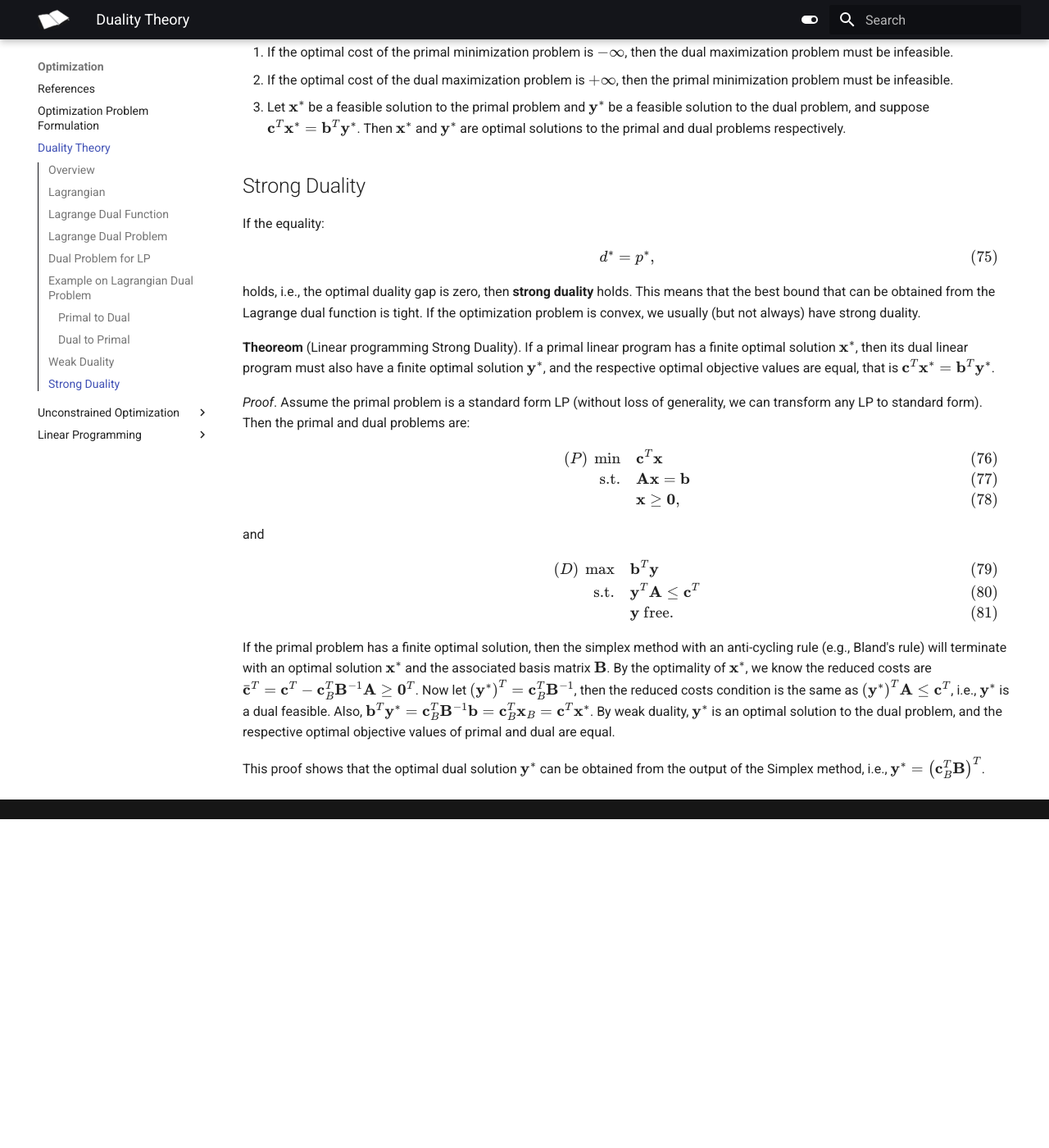
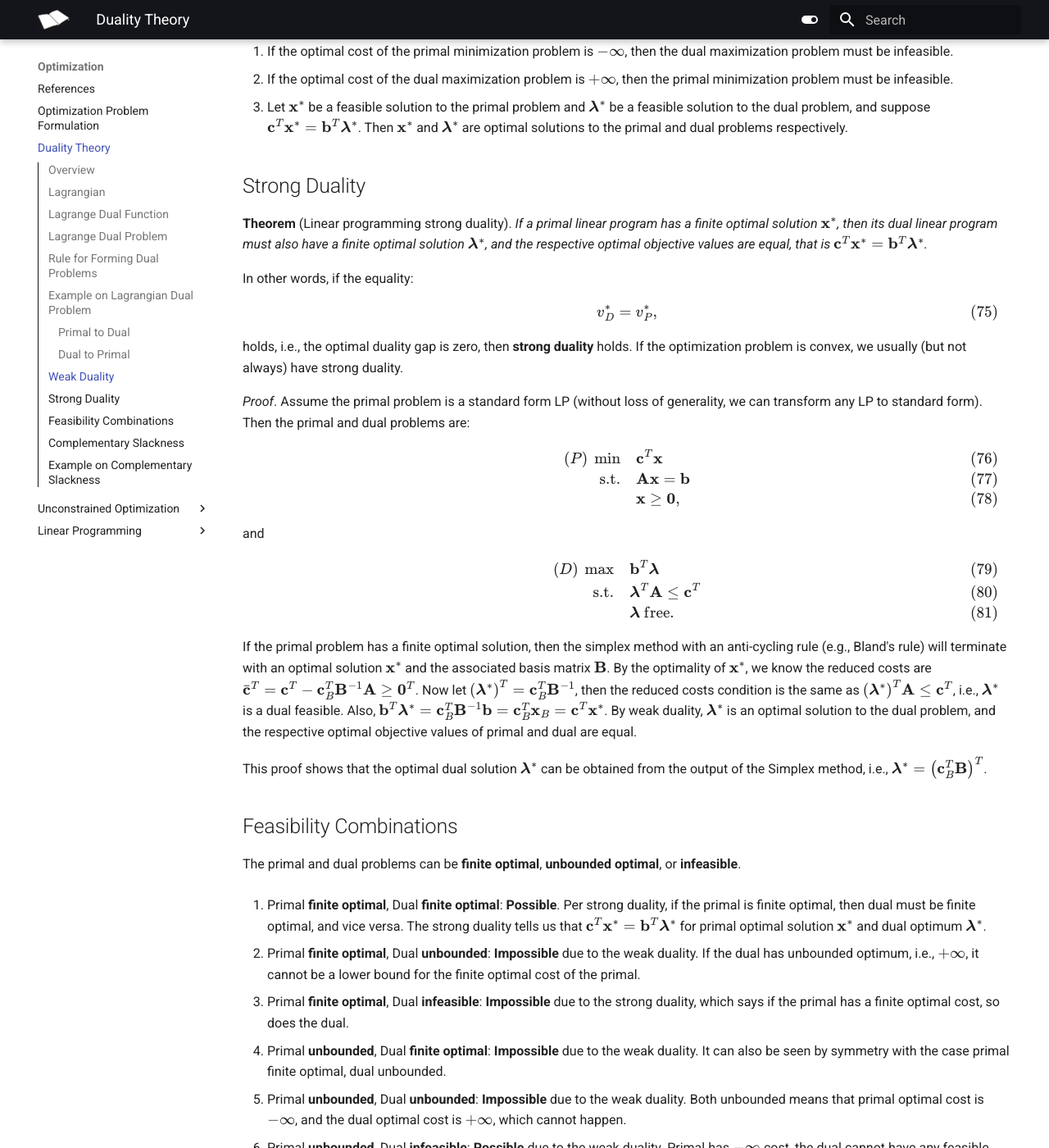
Before and after one commit to murundb/murundb.github.io, an MkDocs documentation site: the page built from docs/optimization/duality.md, in a window 1280 px wide and 1400 px high, scrolled down 6395 px. Shown: the whole window at 82% size. Built offline with MkDocs 1.6.1 and Material for MkDocs 9.7.7, drawn with Linux system fonts in a browser that asks for light colours; before the commit the page ends 7394 px from its top, so only the background shows below that; some of the changed text lies outside the part shown.

Commit message:
Updating notes

```diff
--- a/docs/optimization/duality.md
+++ b/docs/optimization/duality.md
@@ -113,7 +113,7 @@
 
 Notice that the **dual of the dual is the primal**.
 
-## Dual Problem for LP
+## Rule for Forming Dual Problems
 
 Given a standard form LP:
 
@@ -125,17 +125,17 @@
 \end{align}
 $$
 
-the general rules to formulate the dual problem with Lagrangian multiplier vector $\mathbf{y}$ are:
+the general rules to formulate the dual problem with Lagrangian multiplier vector $\boldsymbol{\lambda}$ are:
 
-1. $y_i (b_i - \mathbf{a}^T_i \mathbf{x}) \leq 0, \ \forall i$:
-    1. If $\mathbf{a}^T_i \mathbf{x} \geq b_i$, then $y_i \geq 0$.
-    2. If $\mathbf{a}^T_i \mathbf{x} \leq b_i$, then $y_i \leq 0$.
-    3. If $\mathbf{a}^T_i \mathbf{x} = b_i$, then $y_i$ is free.
+1. $\lambda_i (b_i - \mathbf{a}^T_i \mathbf{x}) \leq 0, \ \forall i$:
+    1. If $\mathbf{a}^T_i \mathbf{x} \geq b_i$, then $\lambda_i \geq 0$.
+    2. If $\mathbf{a}^T_i \mathbf{x} \leq b_i$, then $\lambda_i \leq 0$.
+    3. If $\mathbf{a}^T_i \mathbf{x} = b_i$, then $\lambda_i$ is free.
 
-2. $\left( c_j - \mathbf{y}^T \mathbf{A}_j \right)x_j \geq 0$:
-    1. If $x_j \geq 0$, then $c_j \geq \mathbf{y}^T \mathbf{A}_j$, i.e., $\mathbf{y}^T \mathbf{A}_j \leq c_j$.
-    2. If $x_j \leq 0$, then $c_j \leq \mathbf{y}^T \mathbf{A}_j$, i.e., $\mathbf{y}^T \mathbf{A}_j \geq c_j$.
-    3. If $x_j$ is free, then $c_j = \mathbf{y}^T \mathbf{A}_j$, i.e., $\mathbf{y}^T \mathbf{A}_j = c_j$.
+2. $\left( c_j - \boldsymbol{\lambda}^T \mathbf{A}_j \right)x_j \geq 0$:
+    1. If $x_j \geq 0$, then $c_j \geq \boldsymbol{\lambda}^T \mathbf{A}_j$, i.e., $\boldsymbol{\lambda}^T \mathbf{A}_j \leq c_j$.
+    2. If $x_j \leq 0$, then $c_j \leq \boldsymbol{\lambda}^T \mathbf{A}_j$, i.e., $\boldsymbol{\lambda}^T \mathbf{A}_j \geq c_j$.
+    3. If $x_j$ is free, then $c_j = \boldsymbol{\lambda}^T \mathbf{A}_j$, i.e., $\boldsymbol{\lambda}^T \mathbf{A}_j = c_j$.
 
 Using these two rules, given the primal LP:
 
@@ -155,13 +155,13 @@
 
 $$
 \begin{align}
-\max \quad& \sum^{m}_{i = 1} b_i y_i  \\
-\text{s.t.} \quad& \sum^{m}_{i = 1} a_{ij} y_i \leq c_j, \quad j = 1, \ldots, n_1 \\
-\quad& \sum^{m}_{i = 1} a_{ij} y_i = c_j, \quad j = n_1 + 1, \ldots, n_2 \\
-\quad& \sum^{m}_{i = 1} a_{ij} y_i \geq c_j, \quad j = n_2 + 1, \ldots, n \\
-\quad& y_i \geq 0, \quad i = 1, \ldots, m_1 \\
-\quad& y_i \ \text{free}, \quad j = m_1 + 1, \ldots, m_2 \\
-\quad& y_j \leq 0, \quad i = m_2 + 1, \ldots, m.
+\max \quad& \sum^{m}_{i = 1} b_i \lambda_i  \\
+\text{s.t.} \quad& \sum^{m}_{i = 1} a_{ij} \lambda_i \leq c_j, \quad j = 1, \ldots, n_1 \\
+\quad& \sum^{m}_{i = 1} a_{ij} \lambda_i = c_j, \quad j = n_1 + 1, \ldots, n_2 \\
+\quad& \sum^{m}_{i = 1} a_{ij} \lambda_i \geq c_j, \quad j = n_2 + 1, \ldots, n \\
+\quad& \lambda_i \geq 0, \quad i = 1, \ldots, m_1 \\
+\quad& \lambda_i \ \text{free}, \quad j = m_1 + 1, \ldots, m_2 \\
+\quad& \lambda_i \leq 0, \quad i = m_2 + 1, \ldots, m.
 \end{align}
 $$
 
@@ -348,19 +348,19 @@
 
 ## Weak Duality
 
-**Theorem** (Linear programming weak duality). If $\mathbf{x}$ is any feasible solution to the primal minimization LP, and $\mathbf{y}$ is any feasible solution to the dual maximization LP, then $\mathbf{c}^T \mathbf{x} \geq \mathbf{b}^T \mathbf{y}$.
+**Theorem** (Linear programming weak duality). *If $\mathbf{x}$ is any feasible solution to the primal minimization LP, and $\boldsymbol{\lambda}$ is any feasible solution to the dual maximization LP, then $\mathbf{c}^T \mathbf{x} \geq \mathbf{b}^T \boldsymbol{\lambda}$.*
 
 
-In order words, the optimal value of the Lagrange dual problem, $d^*$, is by definition, the best
-lower bound on $p^*$ that can be obtained from the Lagrange dual function. We have the simple but important
+In order words, the optimal value of the Lagrange dual problem, $v_D^*$, is by definition, the best
+lower bound on $v_P^*$ that can be obtained from the Lagrange dual function. We have the simple but important
 inequality:
 
 $$
-d^* \leq p^*,
+v_D^* \leq v_P^*,
 $$
 
 which holds even if the original problem is not convex. This property is called
-**weak duality**. The **optimal duality gap** of the original problem is $p^* - d^*$ which
+**weak duality**. The **optimal duality gap** of the original problem is $v_P^* - v_D^*$ which
 is the gap between the optimal value of the optimization problem and the best (i.e., greatest) lower bound
 on it that can be obtained from the Lagrange dual function. The optimal duality gap is always nonnegative.
 
@@ -368,21 +368,22 @@
 
 1. If the optimal cost of the primal minimization problem is $-\infty$, then the dual maximization problem must be infeasible.
 2. If the optimal cost of the dual maximization problem is $+\infty$, then the primal minimization problem must be infeasible.
-3. Let $\mathbf{x}^*$ be a feasible solution to the primal problem and $\mathbf{y}^*$ be a feasible solution to the dual problem, and suppose $\mathbf{c}^T \mathbf{x}^* = \mathbf{b}^T \mathbf{y}^*$. Then $\mathbf{x}^*$ and $\mathbf{y}^*$ are optimal solutions to the primal and dual problems respectively.
+3. Let $\mathbf{x}^*$ be a feasible solution to the primal problem and $\boldsymbol{\lambda}^*$ be a feasible solution to the dual problem, and suppose $\mathbf{c}^T \mathbf{x}^* = \mathbf{b}^T \boldsymbol{\lambda}^*$. Then $\mathbf{x}^*$ and $\boldsymbol{\lambda}^*$ are optimal solutions to the primal and dual problems respectively.
 
 
 ## Strong Duality
-If the equality:
+
+**Theorem** (Linear programming strong duality). *If a primal linear program has a finite optimal solution $\mathbf{x}^*$, then its dual linear program must also have a finite optimal solution $\boldsymbol{\lambda}^*$, and the respective optimal objective values are equal, that is $\mathbf{c}^T \mathbf{x}^* = \mathbf{b}^T \boldsymbol{\lambda}^*$.*
+
+
+In other words, if the equality:
 
 $$
-d^* = p^*,
+v_D^* = v_P^*,
 $$
 
-holds, i.e., the optimal duality gap is zero, then **strong duality** holds. This means
-that the best bound that can be obtained from the Lagrange dual function is tight. If the optimization
+holds, i.e., the optimal duality gap is zero, then **strong duality** holds. If the optimization
 problem is convex, we usually (but not always) have strong duality.
-
-**Theoreom** (Linear programming Strong Duality). If a primal linear program has a finite optimal solution $\mathbf{x}^*$, then its dual linear program must also have a finite optimal solution $\mathbf{y}^*$, and the respective optimal objective values are equal, that is $\mathbf{c}^T \mathbf{x}^* = \mathbf{b}^T \mathbf{y}^*$.
 
 *Proof*. Assume the primal problem is a standard form LP (without loss of generality, we can transform any LP to standard form). Then the primal and dual problems are:
 
@@ -398,12 +399,89 @@
 
 $$
 \begin{align}
-(D) \ \max \quad& \mathbf{b}^T \mathbf{y} \\
-\text{s.t.} \quad& \mathbf{y}^T \mathbf{A} \leq \mathbf{c}^T \\
-\quad& \mathbf{y} \ \text{free}.
+(D) \ \max \quad& \mathbf{b}^T \boldsymbol{\lambda} \\
+\text{s.t.} \quad& \boldsymbol{\lambda}^T \mathbf{A} \leq \mathbf{c}^T \\
+\quad& \boldsymbol{\lambda} \ \text{free}.
 \end{align}
 $$
 
-If the primal problem has a finite optimal solution, then the simplex method with an anti-cycling rule (e.g., Bland's rule) will terminate with an optimal solution $\mathbf{x}^*$ and the associated basis matrix $\mathbf{B}$. By the optimality of $\mathbf{x}^*$, we know the reduced costs are $\bar{\mathbf{c}}^T = \mathbf{c}^T - \mathbf{c}^T_B \mathbf{B}^{-1} \mathbf{A} \geq \mathbf{0}^T$. Now let $\left( \mathbf{y}^* \right)^T = \mathbf{c}^T_B \mathbf{B}^{-1}$, then the reduced costs condition is the same as $\left( \mathbf{y}^* \right)^T \mathbf{A} \leq \mathbf{c}^T$, i.e., $\mathbf{y}^*$ is a dual feasible. Also, $\mathbf{b}^T \mathbf{y}^* = \mathbf{c}^T_B \mathbf{B}^{-1} \mathbf{b} = \mathbf{c}^T_B \mathbf{x}_B = \mathbf{c}^T \mathbf{x}^*$. By weak duality, $\mathbf{y}^*$ is an optimal solution to the dual problem, and the respective optimal objective values of primal and dual are equal.
+If the primal problem has a finite optimal solution, then the simplex method with an anti-cycling rule (e.g., Bland's rule) will terminate with an optimal solution $\mathbf{x}^*$ and the associated basis matrix $\mathbf{B}$. By the optimality of $\mathbf{x}^*$, we know the reduced costs are $\bar{\mathbf{c}}^T = \mathbf{c}^T - \mathbf{c}^T_B \mathbf{B}^{-1} \mathbf{A} \geq \mathbf{0}^T$. Now let $\left( \boldsymbol{\lambda}^* \right)^T = \mathbf{c}^T_B \mathbf{B}^{-1}$, then the reduced costs condition is the same as $\left( \boldsymbol{\lambda}^* \right)^T \mathbf{A} \leq \mathbf{c}^T$, i.e., $\boldsymbol{\lambda}^*$ is a dual feasible. Also, $\mathbf{b}^T \boldsymbol{\lambda}^* = \mathbf{c}^T_B \mathbf{B}^{-1} \mathbf{b} = \mathbf{c}^T_B \mathbf{x}_B = \mathbf{c}^T \mathbf{x}^*$. By weak duality, $\boldsymbol{\lambda}^*$ is an optimal solution to the dual problem, and the respective optimal objective values of primal and dual are equal.
 
-This proof shows that the optimal dual solution $\mathbf{y}^*$ can be obtained from the output of the Simplex method, i.e., $\mathbf{y}^* = \left( \mathbf{c}^T_B \mathbf{B} \right)^T$.
+This proof shows that the optimal dual solution $\boldsymbol{\lambda}^*$ can be obtained from the output of the Simplex method, i.e., $\boldsymbol{\lambda}^* = \left( \mathbf{c}^T_B \mathbf{B} \right)^T$.
+
+## Feasibility Combinations
+
+The primal and dual problems can be **finite optimal**, **unbounded optimal**, or **infeasible**.
+
+1. Primal **finite optimal**, Dual **finite optimal**: **Possible**. Per strong duality, if the primal is finite optimal, then dual must be finite optimal, and vice versa. The strong duality tells us that $\mathbf{c}^T \mathbf{x}^* = \mathbf{b}^T \boldsymbol{\lambda}^*$ for primal optimal solution $\mathbf{x}^*$ and dual optimum $\boldsymbol{\lambda}^*$.
+
+2. Primal **finite optimal**, Dual **unbounded**: **Impossible** due to the weak duality. If the dual has unbounded optimum, i.e., $+\infty$, it cannot be a lower bound for the finite optimal cost of the primal.
+
+3. Primal **finite optimal**, Dual **infeasible**: **Impossible** due to the strong duality, which says if the primal has a finite optimal cost, so does the dual.
+
+4. Primal **unbounded**, Dual **finite optimal**: **Impossible** due to the weak duality. It can also be seen by symmetry with the case primal finite optimal, dual unbounded.
+
+5. Primal **unbounded**, Dual **unbounded**: **Impossible** due to the weak duality. Both unbounded means that primal optimal cost is $-\infty$, and the dual optimal cost is $+\infty$, which cannot happen.
+
+6. Primal **unbounded**, Dual **infeasible**: **Possible** due to the weak duality. Primal has $-\infty$ cost, the dual cannot have any feasible solution, otherwise, the feasible solution would give a lower bound to $-\infty$ by weak duality. In order words, if the primal is unbounded, the dual must be infeasible.
+
+7. Primal **infeasible**, Dual **finite optimal**: **Impossible** by using the result of primal finite optimal, dual infeasible.
+
+8. Primal **infeasible**, Dual **unbounded**: **Possible** by using the result of primal unbounded, dual infeasible. Notice that if the primal is infeasible, then the dual may not necessarily be unbounded.
+
+9. Primal **infeasible**, Dual **infeasible**: **Possible**.
+
+In summary:
+
+|                    | Finite Optimum | Unbounded  | Infeasible |
+| ------------------ | -------------- | ---------- | ---------- |
+| **Finite Optimum** | Possible       | Impossible | Impossible |
+| **Unbounded**      | Impossible     | Impossible | Possible   |
+| **Infeasible**     | Impossible     | Possible   | Possible   |
+
+
+## Complementary Slackness
+
+**Theorem** (Complementary Slackness). *Let $\mathbf{x}$ and $\boldsymbol{\lambda}$ be feasible solutions to the primal and dual problem, respectively. Then $\mathbf{x}$ and $\boldsymbol{\lambda}$ are optimal solutions for the two problems if and only if they satisfy the following conditions:*
+
+***Primal Complementary Slackness:*** *$\lambda_i \left( \mathbf{a}^T_i - b_i \right) = 0$ for all $i$. In other words, either the $i$'th primal constraint is active (binding, tight) such that $\mathbf{a}^T_i \mathbf{x} = b_i$, or the corresponding dual variable is zero, i.e., $\lambda_i = 0$.*
+
+***Dual Complementary Slakness:*** *$x_j \left( c_j - \boldsymbol{\lambda}^T \mathbf{A}_j \right) = 0$ for all $j$. In other words, either the $j$'th dual constraint is active (binding, tight) such that $\boldsymbol{\lambda}^T \mathbf{A}_j = c_j$, or the corresponding primal variable is zero, i.e., $x_j = 0$.*
+
+## Example on Complementary Slackness
+
+Consider the following primal dual pair:
+
+$$
+\begin{align}
+\min \quad& 13x_1 + 10x_2 + 6x_3 \quad\quad\quad &\max \quad& 8 \lambda_1 + 3 \lambda_2 \\
+\text{s.t.} \quad& 5x_1 + x_2 + 3x_3 = 8 \quad\quad\quad &\text{s.t.} \quad& 5\lambda_1 + 3\lambda_2 \leq 13 \\
+&3x_1 + x_2 = 3 &&\lambda_1 + \lambda_2 \leq 10\\
+&x_1, x_2, x_3 \geq 0 &&3\lambda_1 \leq 6.
+\end{align}
+$$
+
+Let the optimal solution to the dual problem be $(\lambda^*_1, \lambda^*_2) = (2, 1)$.
+
+1. At the dual optimum:
+
+    $$
+    \begin{align}
+    &5\lambda^*_1 + 3\lambda^*_2 = 13 \\
+    &\lambda^*_1 + \lambda^*_2 = 3 < 10 \\
+    &3\lambda^*_1 = 6.
+    \end{align}
+    $$
+
+    Therefore, by the Dual Complementary Slackness, $x^*_2 \left( \lambda^*_1 + \lambda^*_2 - 10 \right) = 0$, we know that $x^*_2 = 0$.
+
+2. Primaly Complementary Slackness is automatically satisfied since the primal constraints are equalities. We have:
+
+    $$
+    \begin{align}
+    &5x^*_1 + 3x^*_3 = 8 \\
+    &3x^*_1 = 3.
+    \end{align}
+    $$
+
+    The optimal primal solution is then $(x^*_1, x^*_2, x^*_3) = (1, 0, 1)$.
--- a/mkdocs.yml
+++ b/mkdocs.yml
@@ -102,6 +102,8 @@
       - Simplex Method: optimization/linear_programming/simplex_method.md
       - Linear Stochastic Program: optimization/linear_programming/linear_stochastic_program.md
       - Nonlinear Program: optimization/linear_programming/nonlinear_program.md
+      - Robust Optimization: optimization/linear_programming/robust_optimization.md
+      - Column and Constraint Generation: optimization/linear_programming/column_and_constraint_generation.md
 
   - Kinematics:
     - References: kinematics/references.md
```
Also changed, not shown: docs/optimization/linear_programming/column_and_constraint_generation.md (added, +31 -0 lines), docs/optimization/linear_programming/robust_optimization.md (added, +43 -0 lines).
